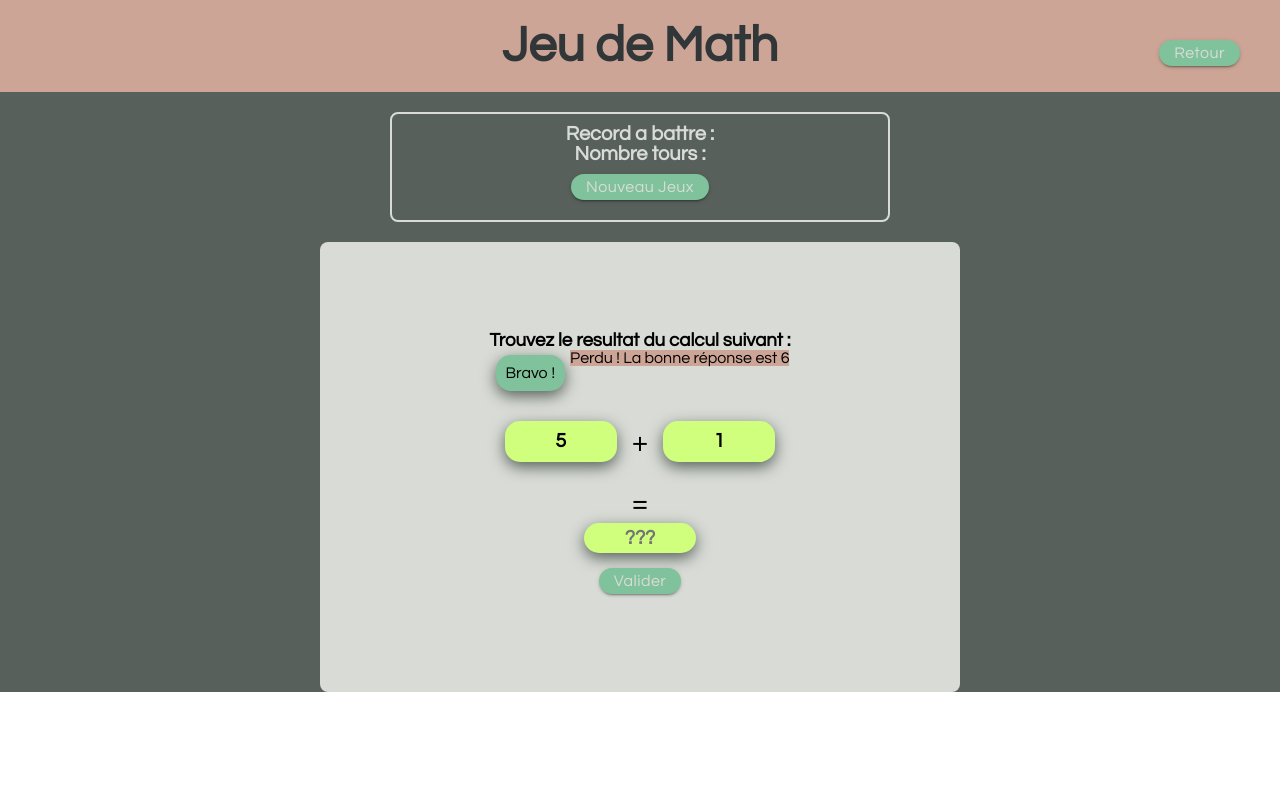
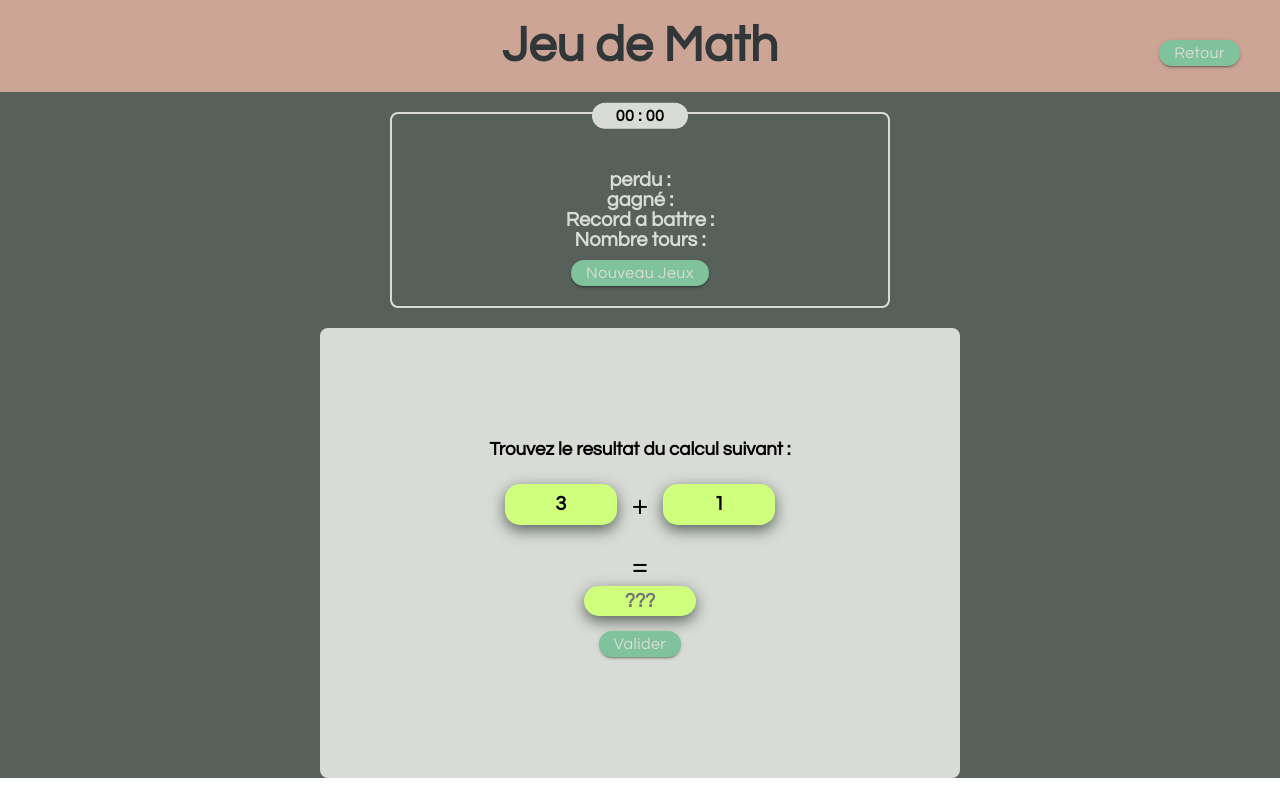
Before and after one commit to lliolla/jeux, a React (Vite) app: page /math in a window 1280 px wide. Built offline with nearby package versions, Linux system fonts and the light colour scheme.

Commit message:
FEAT: affichage des messages gagné perdu en fonction du resultat

```diff
--- a/src/components/MathCard.jsx
+++ b/src/components/MathCard.jsx
@@ -2,12 +2,16 @@
 import { useRef, useState } from "react";
 
 export const MathCard = () => {
-    const [numberOne, setnumberOne] = useState(generateNumber(20))
-    const [numberTwo, setnumberTwo] = useState(generateNumber(20))
+    const miniNb = 10
+    const [numberOne, setnumberOne] = useState(generateNumber(miniNb))
+    const [numberTwo, setnumberTwo] = useState(generateNumber(miniNb))
 
     // const [result, setResult] = useState("");
 
-    const [hideMsg, setHideMsg] = useState(true);
+    const [hideMsg, setHideMsg] = useState(false);
+    const [hideMsgWin, sethideMsgWin] = useState(false);
+    const [hideMsgLost, sethideMsgLost] = useState(false);
+
     const inputValue = useRef();
     const correctAnswer =numberOne + numberTwo
 
@@ -24,37 +28,44 @@ export const MathCard = () => {
     console.log("userResult",userResult,"correctAnswer",correctAnswer)
     if(userResult===correctAnswer){
         setHideMsg(true)
-        setnumberOne(generateNumber(20))
-        setnumberTwo(generateNumber(20))
-        console.log("good",hideMsg)
+        sethideMsgWin(true)
+        sethideMsgLost(false)
+        setnumberOne(generateNumber(miniNb))
+        setnumberTwo(generateNumber(miniNb))
+        console.log("good",hideMsgWin,hideMsgLost)
     }else{
+        setHideMsg(true)
+        sethideMsgWin(false)
+        sethideMsgLost(true)
+        setnumberTwo(generateNumber(miniNb))
+        setnumberOne(generateNumber(miniNb))
+        console.log("good",hideMsgWin,hideMsgLost)
+    }
+    inputValue.current.value = "";
+    setTimeout(()=>{
         setHideMsg(false)
-        setnumberTwo(generateNumber(20))
-        setnumberOne(generateNumber(20))
-        console.log("bad",hideMsg)
-    }
 
-//decalage entre resultta et ce qui est entré
-    inputValue.current.value = "";
+    },1500)
   };
 
   return (
     <div className="template-game">
-      <h3>Trouvez le resultat du calcul suivant :</h3>
-        <div className="msg">
-        <div className="win-msg">
-              <p>Bravo !</p>
-            </div>
+    {hideMsg &&(<div className="msg">
+                {
+                    hideMsgWin ?( <div className="win-msg">
+                    <p>Bravo !</p>
+              </div>) :(<div className="lost-msg">
+                      <p>
+                        Perdu ! La bonne réponse est <span>{correctAnswer}</span>
+                      </p>
+                    </div>)
+                }
 
+                </div> )
 
-            <div className="lost-msg">
-              <p>
-                Perdu ! La bonne réponse est <span>{correctAnswer}</span>
-              </p>
-            </div>
+    }
 
-        </div>
-
+    <h3>Trouvez le resultat du calcul suivant :</h3>
       <section className="content">
         <div className="numberOne">
           <p>{numberOne}</p>
--- a/src/pages/Math.jsx
+++ b/src/pages/Math.jsx
@@ -1,39 +1,37 @@
-import BtnExit from "../components/BtnExit"
-import { MathCard } from "../components/MathCard"
-
+import BtnExit from "../components/BtnExit";
+import { MathCard } from "../components/MathCard";
 
 const Math = () => {
-    const newGame =()=>{
-        console.log("newGame")
-    }
 
-    return (
-      <div className="game-container">
+  const newGame = () => {
+    console.log("newGame");
+  };
 
+  return (
+    <div className="game-container">
       <header>
-
-      <h1> Jeu de Math</h1>
-      <BtnExit/>
+        <h1> Jeu de Math</h1>
+        <BtnExit />
       </header>
 
-    <section className="score-board" >
+      <section className="score-board">
+        <div className="score-board-timer">
+          <span> 00 : 00 </span>
+        </div>
+        <p>perdu : </p>
+        <p>gagné : </p>
+        <p>Record a battre :  </p>
+        <p>Nombre tours :  </p>
+        <button className="button" onClick={newGame}>
+          nouveau jeux
+        </button>
+      </section>
 
-    <p>Record a battre : </p>
-    <p>Nombre tours : </p>
-      <button className="button" onClick={newGame}>nouveau jeux</button>
+      <section className="game-gird">
+        <MathCard />
+      </section>
+    </div>
+  );
+};
 
-    </section>
-
-  <section className="game-gird">
-
-  <MathCard />
-
-  </section>
-
-
-
-      </div>
-    )
-  }
-
-  export default Math
+export default Math;
--- a/src/pages/Memory.jsx
+++ b/src/pages/Memory.jsx
@@ -73,7 +73,6 @@ useEffect(() => {
 
 
 }, [choiceOne,choiceTwo])
-console.log("setdisabled",disabled);
 
 
 //reset choices and increase turn
--- a/src/style/_template.scss
+++ b/src/style/_template.scss
@@ -18,6 +18,10 @@
     font-size: 50px;
   }
   .score-board {
+    display: flex;
+    align-items: center;
+    justify-content: center;
+    flex-direction: column;
     border: 2px solid $grey-light;
     text-align: center;
     font-weight: bold;
@@ -28,6 +32,20 @@
     p {
       color: $grey-light;
       font-size: 20px;
+    }
+    &-timer {
+
+      width: 20%;
+      background-color: $grey-light;
+
+      border-radius: 30px;
+      margin: 10px 0px;
+      padding: 5px 15px;
+      letter-spacing: 0.02857em;
+      font-size: medium;
+      text-transform: capitalize;
+      transform: translateY(-120%);
+
     }
   }
   .game-gird {
@@ -44,8 +62,6 @@
       perspective: 800px;
       width: 850px;
       height: 450px;
-
-
     }
   }
 }
```
